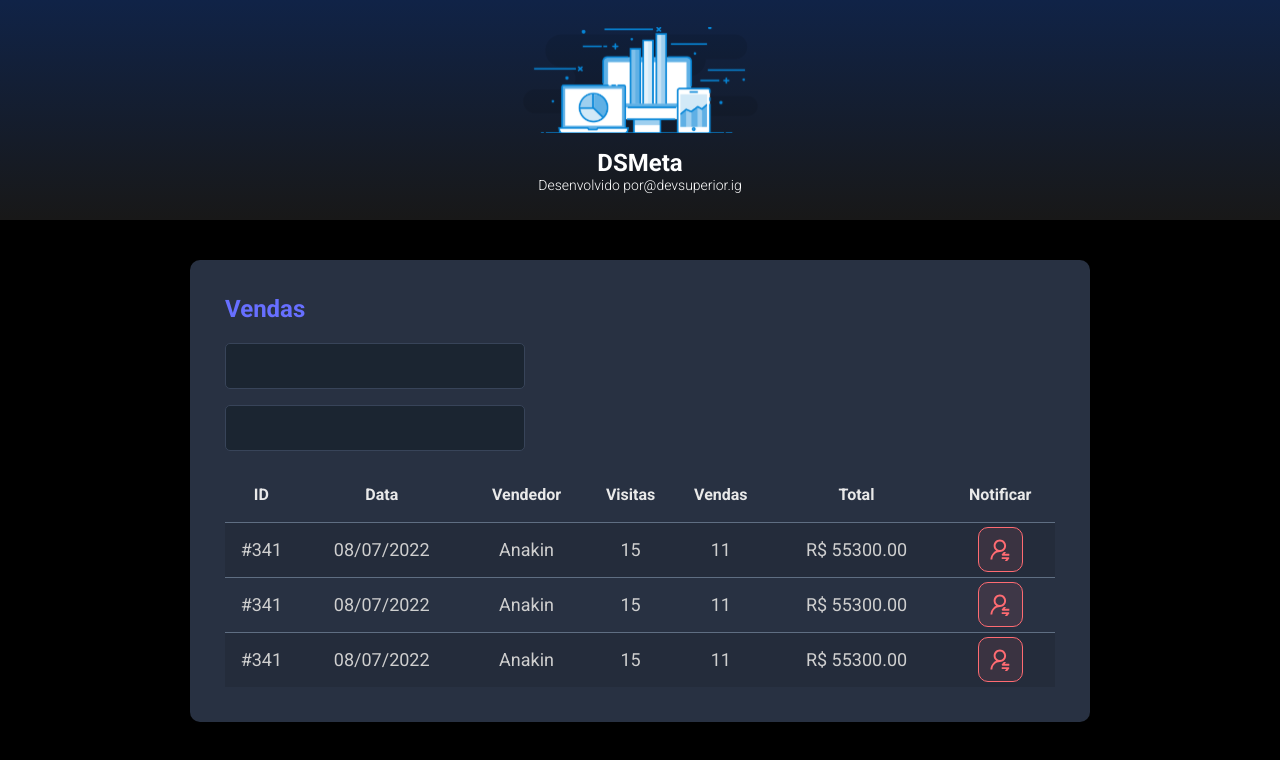
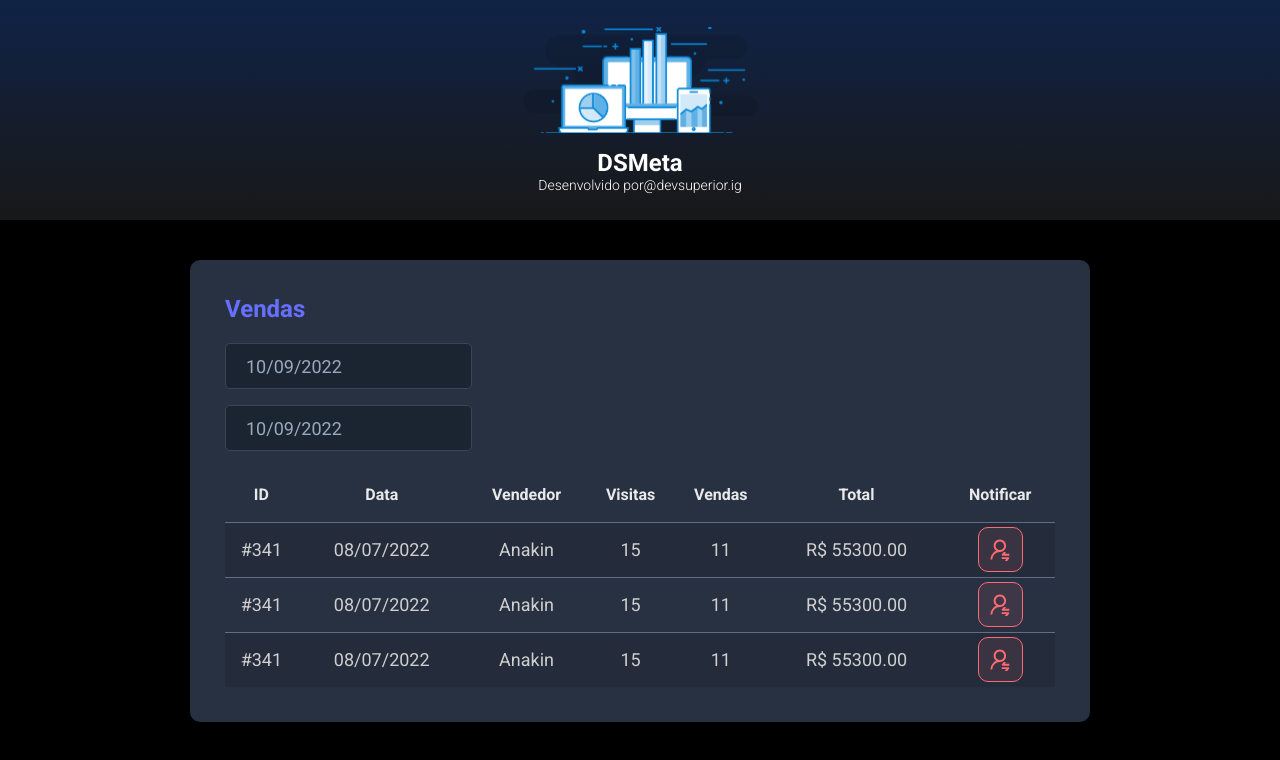
Before and after one commit to LealDev/dsmeta, a React (Vite) app in the folder frontend/: page / in a window 1280 px wide. Shown: the top 760 px of the page. Built offline with nearby package versions, Linux system fonts and the light colour scheme.

Commit message:
Datepicker

```diff
--- a/frontend/package.json
+++ b/frontend/package.json
@@ -9,7 +9,9 @@
     "preview": "vite preview"
   },
   "dependencies": {
+    "@types/react-datepicker": "4.4.2",
     "react": "^18.2.0",
+    "react-datepicker": "4.8.0",
     "react-dom": "^18.2.0"
   },
   "devDependencies": {
--- a/frontend/src/components/SalesCard/index.tsx
+++ b/frontend/src/components/SalesCard/index.tsx
@@ -1,3 +1,5 @@
+import DatePicker from "react-datepicker";
+import "react-datepicker/dist/react-datepicker.css";
 import NotificationButton from '../NotificationButton'
 import './style.css'
 function SalesCard() {
@@ -6,10 +8,20 @@
             <h2 className="dsmeta-sales-title">Vendas</h2>
             <div>
                 <div className="dsmeta-form-control-container">
-                    <input className="dsmeta-form-control" type="text" />
+                    <DatePicker
+                        selected={new Date()}
+                        onChange={(date: Date) => { }}
+                        className="dsmeta-form-control"
+                        dateFormat="dd/MM/yyyy"
+                    />
                 </div>
                 <div className="dsmeta-form-control-container">
-                    <input className="dsmeta-form-control" type="text" />
+                    <DatePicker
+                        selected={new Date()}
+                        onChange={(date: Date) => { }}
+                        className="dsmeta-form-control"
+                        dateFormat="dd/MM/yyyy"
+                    />
                 </div>
             </div>
 
--- /dev/null
+++ b/package.json
@@ -0,0 +1,5 @@
+{
+  "dependencies": {
+    "tmux": "^1.0.0"
+  }
+}
```
Also changed, not shown: 2 other files (tests, documents, lock files or other folders).
